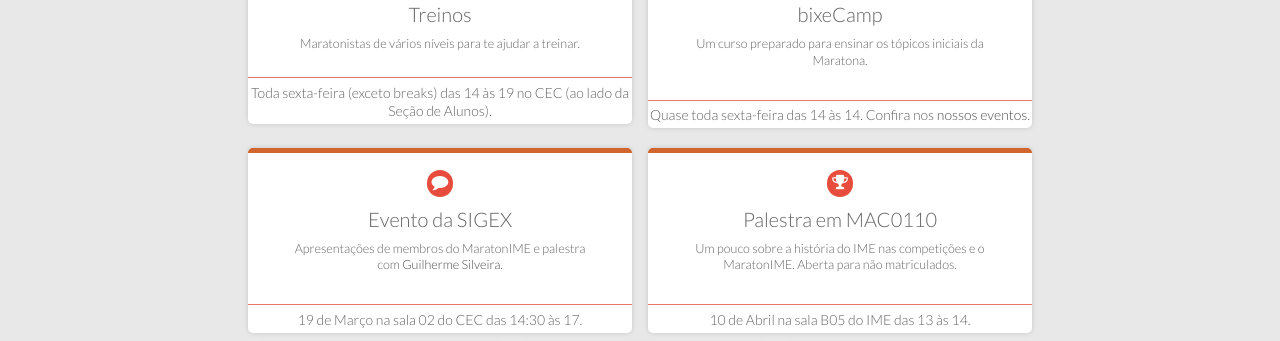
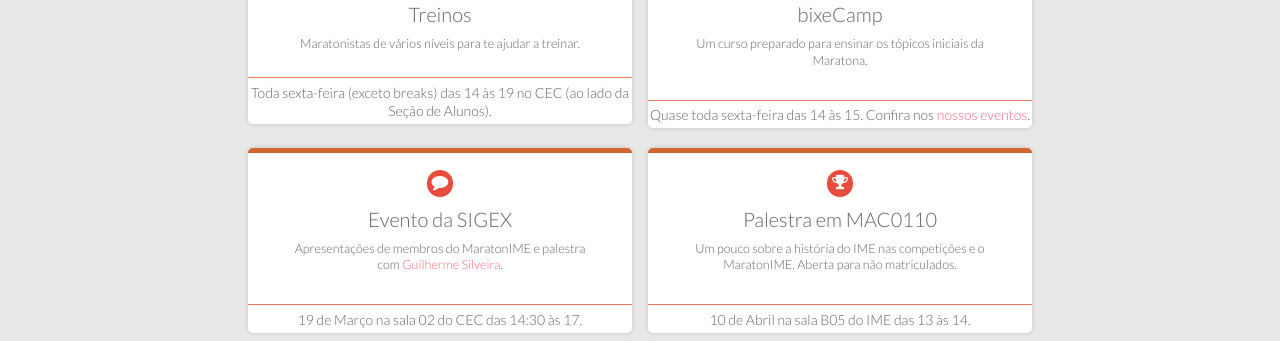
Before and after one commit to maratonusp/blog, a Jekyll site: the page built from index.html, in a window 1280 px wide and 900 px high, scrolled down 312 px. Shown: the part 154-495 px from the top of the window. Built offline with Jekyll 4.4.1, drawn with Linux system fonts in a browser that asks for light colours; nearby versions of some CDN libraries; the list of posts is cut into pages by our own code; comment, search, counter and statistics services are not loaded; grey boxes are pictures that could not be loaded.

Commit message:
Ajustes eventos

```diff
--- a/index.html
+++ b/index.html
@@ -37,7 +37,7 @@ hubs_class: third
 {% else %}
 <section id="events">
 	<figure>
-		<figcaption>
+		<figcaption class="text-content">
 			<i class="fa fa-check-square-o"></i>
 			<h3>Treinos</h3>
 			<p>Maratonistas de vários níveis para te ajudar a treinar.</p>
@@ -45,15 +45,15 @@ hubs_class: third
 		</figcaption>
 	</figure>
 	<figure>
-		<figcaption>
+		<figcaption class="text-content">
 			<i class="fa fa-university"></i>
 			<h3>bixeCamp</h3>
 			<p>Um curso preparado para ensinar os tópicos iniciais da Maratona.</p>
-			<footer><p>Quase toda sexta-feira das 14 às 14. Confira nos <a href="https://fb.com/maratonime/events/">nossos eventos</a>.</p></footer>
+			<footer><p>Quase toda sexta-feira das 14 às 15. Confira nos <a href="https://fb.com/maratonime/events/">nossos eventos</a>.</p></footer>
 		</figcaption>
 	</figure>
 	<figure>
-		<figcaption>
+		<figcaption class="text-content">
 			<i class="fa fa-comment"></i>
 			<h3>Evento da SIGEX</h3>
 			<p>Apresentações de membros do MaratonIME e palestra com <a href="https://twitter.com/guilhermecaelum">Guilherme Silveira</a>.</p>
@@ -61,7 +61,7 @@ hubs_class: third
 		</figcaption>
 	</figure>
 	<figure>
-		<figcaption>
+		<figcaption class="text-content">
 			<i class="fa fa-trophy"></i>
 			<h3>Palestra em MAC0110</h3>
 			<p>Um pouco sobre a história do IME nas competições e o MaratonIME. Aberta para não matriculados.</p>
```
